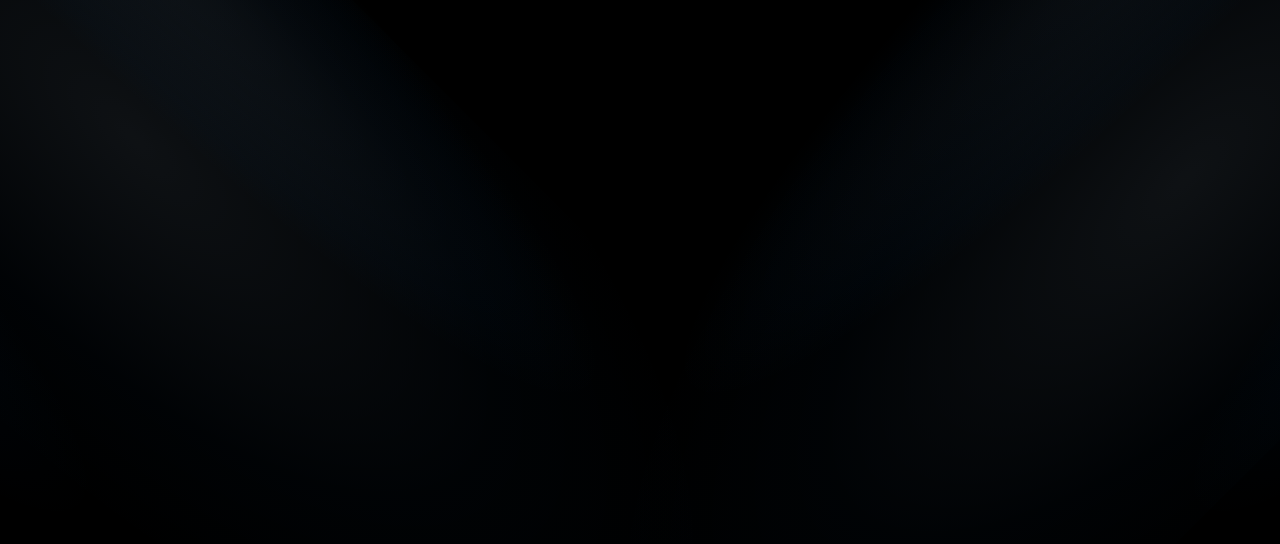
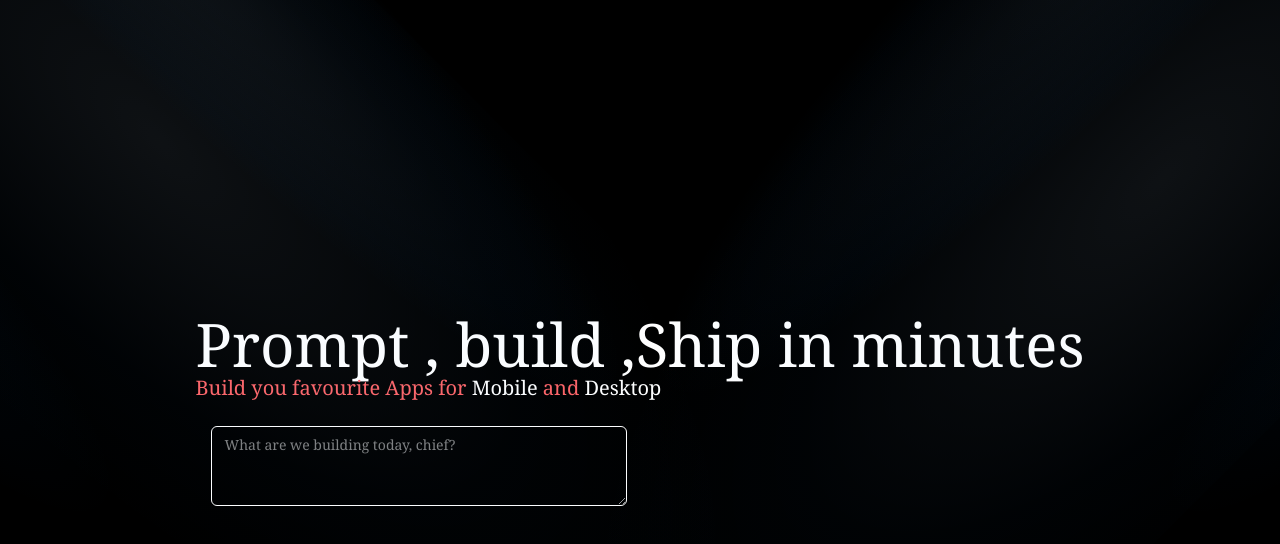
Before and after one commit to Varun789-mx/Spark, a React (Vite) app in the folder frontend/: page / in a window 1280 px wide. Shown: the top 544 px of the page. Built offline with nearby package versions, Linux system fonts and the light colour scheme.

Commit message:
Minor fix

```diff
--- a/frontend/src/App.tsx
+++ b/frontend/src/App.tsx
@@ -9,8 +9,8 @@ function App() {
     <>
       <div className="relative min-h-screen bg-black min-w-screen overflow-hidden">
         <Spotlight />
-        <div className="absolute inset-0 flex flex-col items-center justify-center">
-          {/* <HeroText /> */}
+        <div className="absolute inset-0 flex flex-col pt-5 justify-center">
+          <HeroText />
 
         </div>
       </div>
--- a/frontend/src/components/HeroText.tsx
+++ b/frontend/src/components/HeroText.tsx
@@ -6,10 +6,10 @@ export const HeroText = () => {
 
   return (
     <>
-      <div className='min-w-screen min-h-screen bg-transparent  flex justify-center items-center'>
-        <div className='text-white font-serif'>
-          <span className='text-4xl'>Prompt , build ,Ship in minutes</span>
-          <div className="pl-4">
+      <div className='min-w-screen min-h-screen bg-transparent  flex flex-col justify-center items-center'>
+        <div className='text-white font-serif '>
+          <span className='text-6xl'>Prompt , build ,Ship in minutes</span>
+          <div className="">
             <span className='text-xl text-red-400'>   Build you favourite Apps for
             </span>
             <span className='text-xl text-white'> Mobile</span>
--- a/frontend/src/components/Inputbox.tsx
+++ b/frontend/src/components/Inputbox.tsx
@@ -1,16 +1,16 @@
 export const InputBox = () => {
   return (
     <div className="w-full max-w-md px-4 mt-6 bg-grey-500">
-            <input
-                className="flex min-h-[60px] w-full rounded-md border
+      <textarea
+        className="flex min-h-[80px] w-full rounded-md border
                 border-input bg-transparent px-3 py-2
                 text-base shadow-sm placeholder:text-grey-200/50
                 focus-visible:outline-none focus-visible:ring-1
                 focus-visible:ring-ring disabled:cursor-not-allowed
                 disabled:opacity-50 md:text-sm"
-                type="text"
+
         placeholder="What are we building today, chief?"
       />
     </div>
   );
-}
+};
```
Lines whose indentation alone changed are shown as unchanged.
